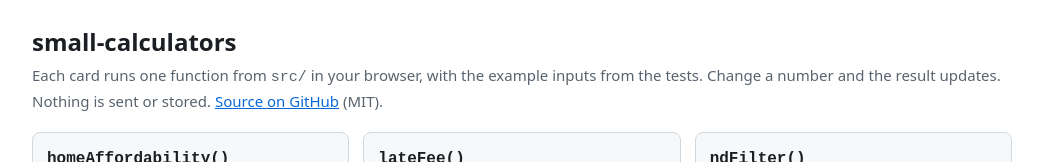
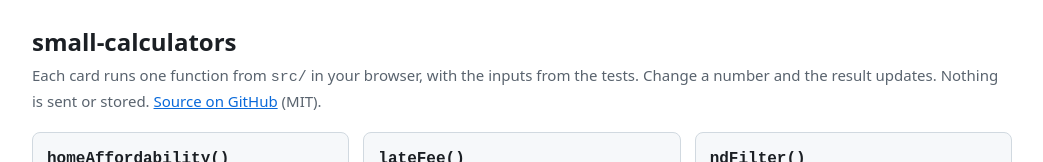
Before and after one commit to bardachtech/small-calculators, a website: page index.html in a window 1280 px wide. Shown: the top 162 px of the page, without its empty margins (118-1161 px from the left). Drawn offline with Linux system fonts and the light colour scheme.

Commit message:
Plain wording in README and demo page

```diff
--- a/index.html
+++ b/index.html
@@ -23,7 +23,7 @@ pre{background:var(--bg);border:1px solid var(--line);border-radius:6px;padding:
 <body>
 <main>
 <h1>small-calculators</h1>
-<p>Each card runs one function from <code>src/</code> in your browser, with the example inputs from the tests. Change a number and the result updates. Nothing is sent or stored. <a href="https://github.com/bardachtech/small-calculators">Source on GitHub</a> (MIT).</p>
+<p>Each card runs one function from <code>src/</code> in your browser, with the inputs from the tests. Change a number and the result updates. Nothing is sent or stored. <a href="https://github.com/bardachtech/small-calculators">Source on GitHub</a> (MIT).</p>
 <div class="grid" id="grid">Loading…</div>
 </main>
 <script type="module">
```
Also changed, not shown: README.md.
